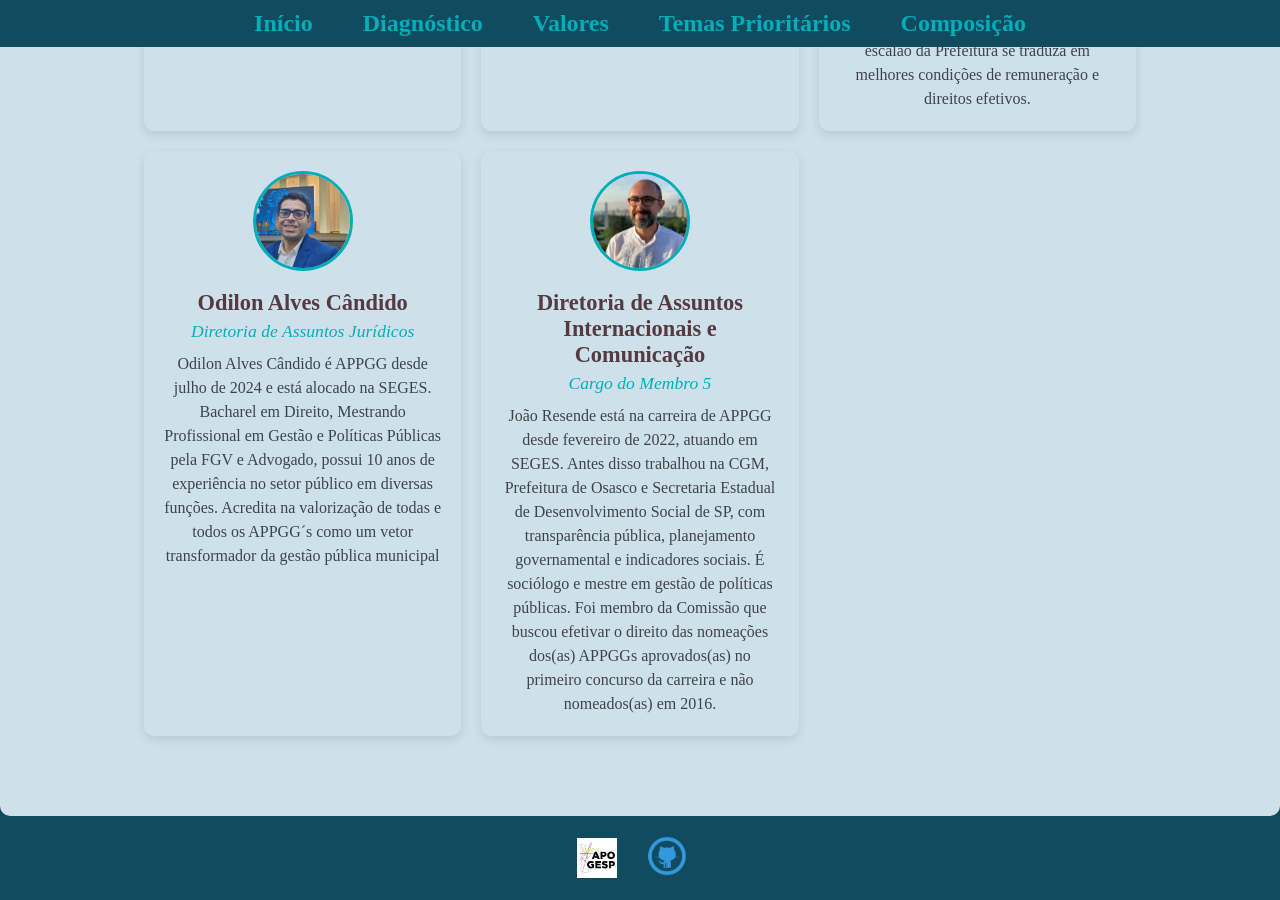
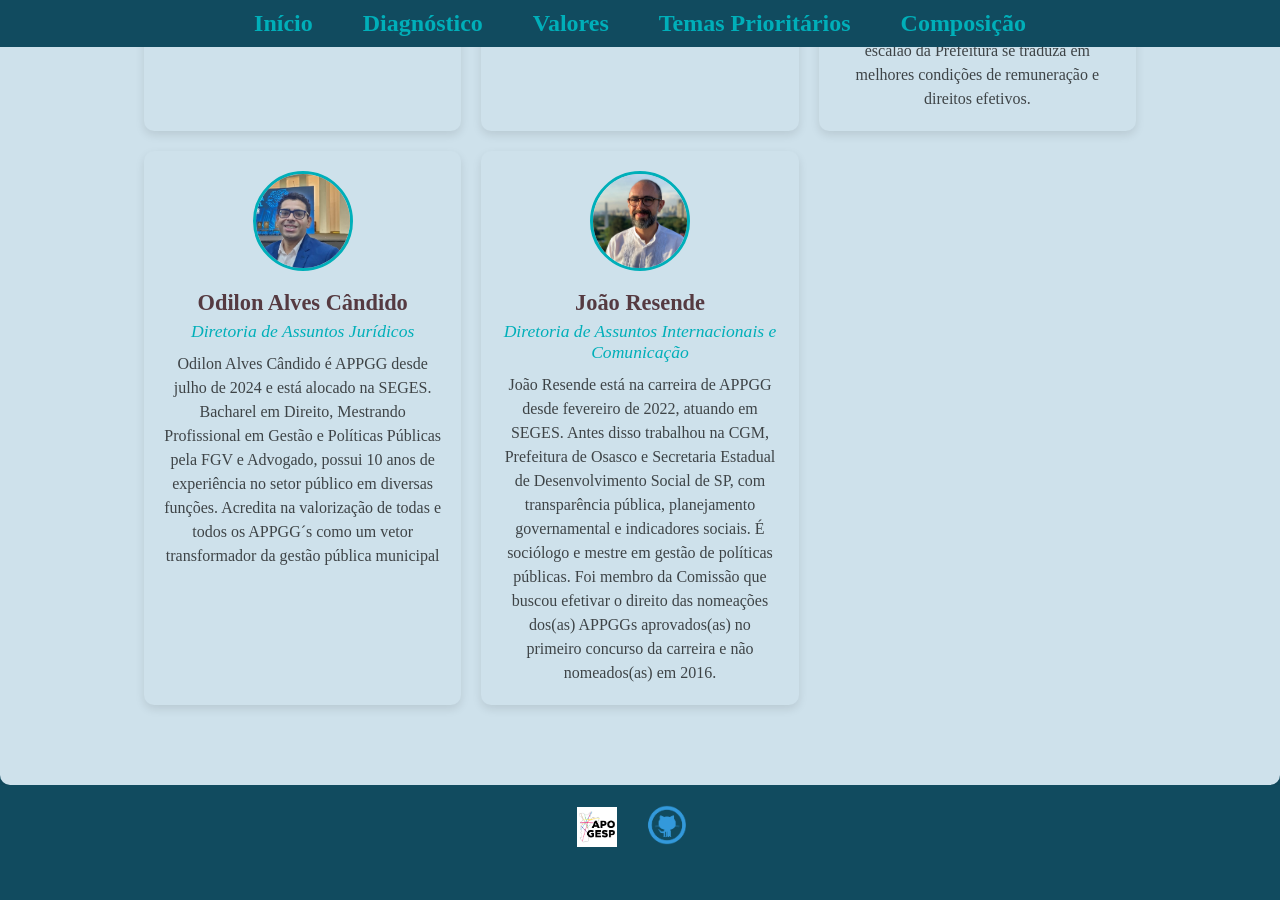
Before and after one commit to h-pgy/site_chapa_apogesp, a Jekyll site: the page built from index.html, in a window 1280 px wide and 900 px high, scrolled down 3563 px. Built offline with Jekyll 4.4.1, drawn with Linux system fonts in a browser that asks for light colours; after the commit the page ends 4432 px from its top, so only the background shows below that.

Commit message:
fix nome joao resende

```diff
--- a/_config.yml
+++ b/_config.yml
@@ -34,7 +34,7 @@ membros:
     bio: "Odilon Alves Cândido é APPGG desde julho de 2024 e está alocado na SEGES. Bacharel em Direito, Mestrando Profissional em Gestão e Políticas Públicas pela FGV e Advogado, possui 10 anos de experiência no setor público em diversas funções. Acredita na valorização de todas e todos os APPGG´s como um vetor transformador da gestão pública municipal"
     imagem: "/assets/img/odilon.jpeg"
 
-  - nome: "Diretoria de Assuntos Internacionais e Comunicação"
-    cargo: "Cargo do Membro 5"
+  - nome: "João Resende"
+    cargo: "Diretoria de Assuntos Internacionais e Comunicação"
     bio: "João Resende está na carreira de APPGG desde fevereiro de 2022, atuando em SEGES. Antes disso trabalhou na CGM, Prefeitura de Osasco e Secretaria Estadual de Desenvolvimento Social de SP, com transparência pública, planejamento governamental e indicadores sociais. É sociólogo e mestre em gestão de políticas públicas. Foi membro da Comissão que buscou efetivar o direito das nomeações dos(as) APPGGs aprovados(as) no primeiro concurso da carreira e não nomeados(as) em 2016."
     imagem: "/assets/img/joao_resende.jpeg"
```
